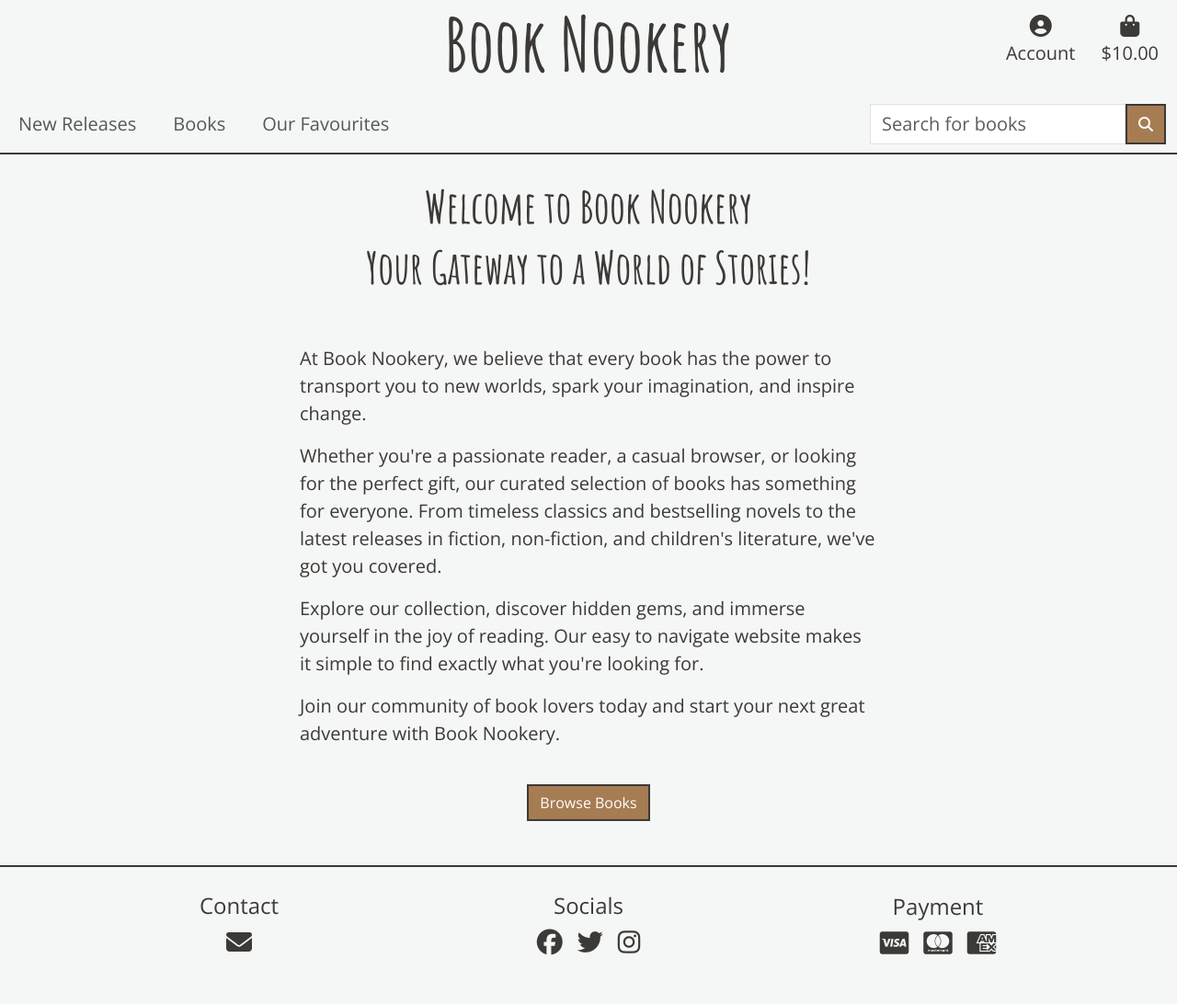
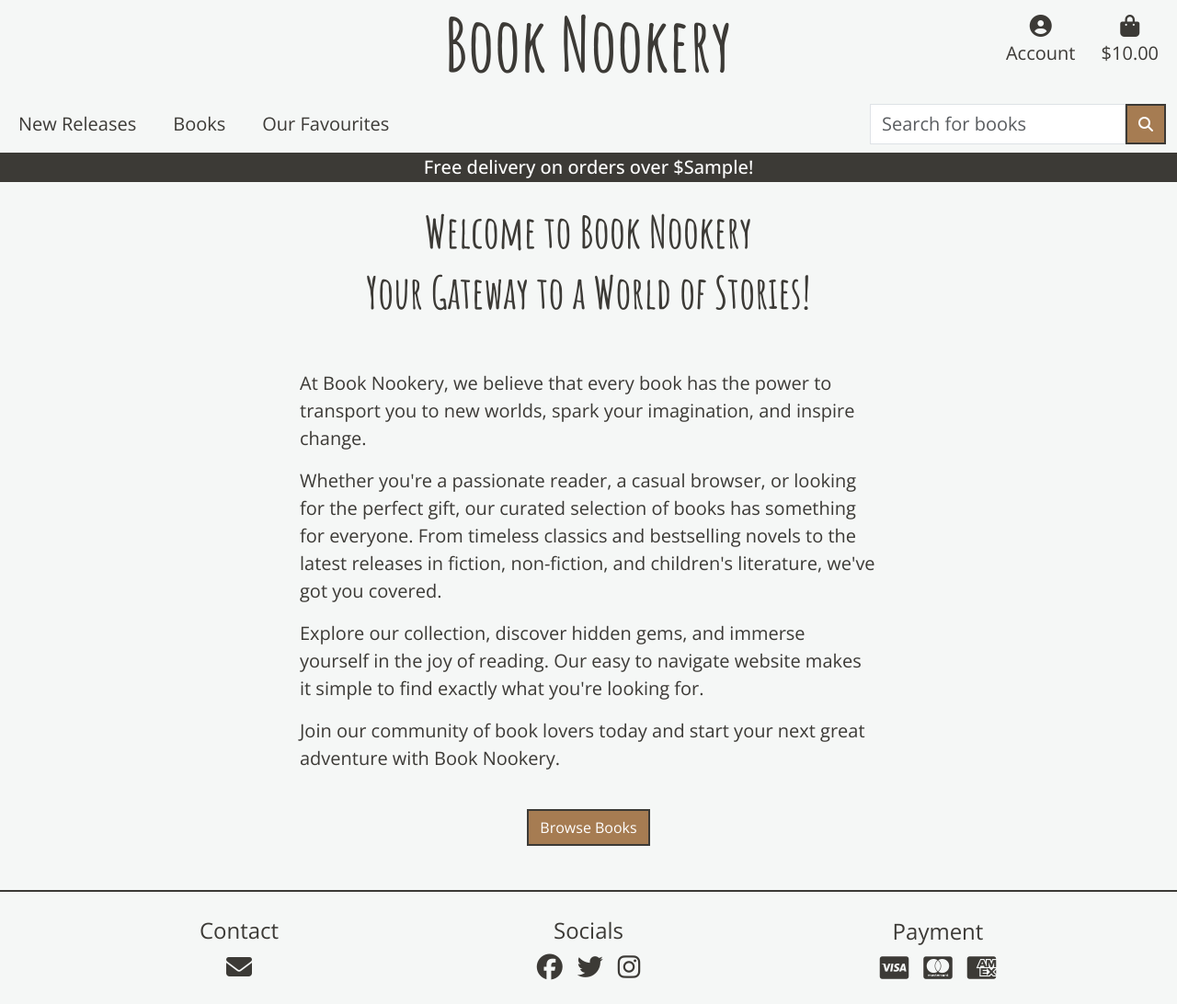
Before and after one commit to collingsandrew/milestone-four-project, a Django app: template home/templates/home/index.html in a window 1280 px wide. Shown: the whole page at 92% size. Before the commit the page ends 1039 px from the top, so only its background shows below. Run offline with Django 5.2, Linux system fonts and the light colour scheme; the template is opened without the code that fills it: most values are stand-ins (such as "Sample title", 1, 10 or a date in 2020); some libraries are stand-ins or nearby versions.

Commit message:
Add delivery banner to base.html

```diff
--- a/home/templates/home/index.html
+++ b/home/templates/home/index.html
@@ -15,7 +15,7 @@
 {% block content %}
 
 <div class="container-fluid d-flex justify-content-center mb-5 fs-5">
-    <div class="col-11 col-lg-6">
+    <div class="col-11 col-lg-6 col-xxl-4">
         <div class="row">
             <p>
                 At Book Nookery, we believe that every book has the power to transport you to new worlds, spark your
--- a/static/css/base.css
+++ b/static/css/base.css
@@ -22,7 +22,6 @@ html, body {
 
 header {
     background-color: #F5F7F6;
-    border-bottom: solid #3C3A36 2px;
 }
 
 footer {
@@ -32,7 +31,16 @@ footer {
 }
 
 .header-margin {
-    margin-top: 70px;
+    margin-top: 94px;
+}
+
+.nav-link {
+    color: #3C3A36;
+}
+
+#delivery-banner {
+    background-color: #3C3A36;
+    color: white;
 }
 
 .page-heading {
@@ -70,6 +78,6 @@ a:hover {
 
 @media (min-width: 992px) {
     .header-margin {
-        margin-top: 180px;
+        margin-top: 207px;
     }
 }
--- a/templates/base.html
+++ b/templates/base.html
@@ -178,6 +178,11 @@
 
         </div>
       </nav>
+      <div id="delivery-banner" class="row text-center">
+        <div class="col">
+            <h5 class="logo-font my-1">Free delivery on orders over ${{ free_delivery_threshold }}!</h5>
+        </div>
+      </div>
 
     </header>
 
```
